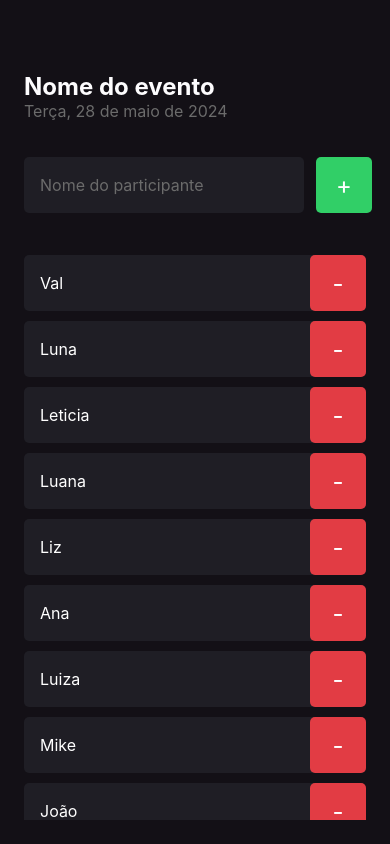
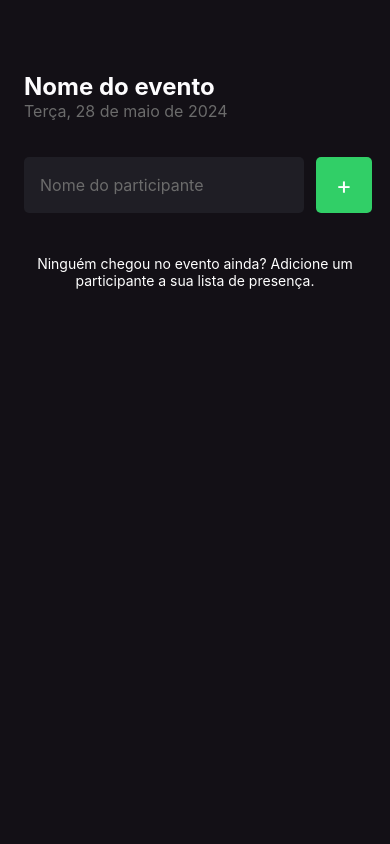
Before and after one commit to valerialeticia/imhere, a React Native app: screen / in a window 390 px wide. Built offline with nearby package versions, Linux system fonts and the light colour scheme.

Commit message:
feat: deixa funcionalidade de remover dinamica

```diff
--- a/src/screens/Home/Home.tsx
+++ b/src/screens/Home/Home.tsx
@@ -7,38 +7,33 @@ import {
   Alert,
 } from "react-native";
 import { styles } from "./HomeStyles";
-import React from "react";
+import React, { useState } from "react";
 import { Participant } from "../../components";
 
 function Home() {
-  const participants = [
-    "Val",
-    "Luna",
-    "Leticia",
-    "Luana",
-    "Liz",
-    "Ana",
-    "Luiza",
-    "Mike",
-    "João",
-    "José",
-    "Joana",
-  ];
+  const [participants, setParticipants] = useState<string[]>([]);
+  const [participantName, setParticipantName] = useState("");
 
   const handleParticipantAdd = () => {
-    if (participants.includes("Val")) {
+    if (participants.includes(participantName)) {
       return Alert.alert(
         "Participante existe",
         "Já existe participante na lista com esse nome"
       );
     }
+
+    setParticipants((prevState) => [...prevState, participantName]);
+    setParticipantName("");
   };
 
   const handleParticipantRemove = (name: string) => {
     Alert.alert("Remover", `Deseja remover o participante ${name}?`, [
       {
         text: "Sim",
-        onPress: () => Alert.alert("Deletado!"),
+        onPress: () =>
+          setParticipants((prevState) =>
+            prevState.filter((participant) => participant !== name)
+          ),
       },
       {
         text: "Não",
@@ -57,6 +52,8 @@ function Home() {
           style={styles.input}
           placeholder="Nome do participante"
           placeholderTextColor="#6b6b6b"
+          onChangeText={(text) => setParticipantName(text)}
+          value={participantName}
         />
 
         <TouchableOpacity style={styles.button} onPress={handleParticipantAdd}>
```
